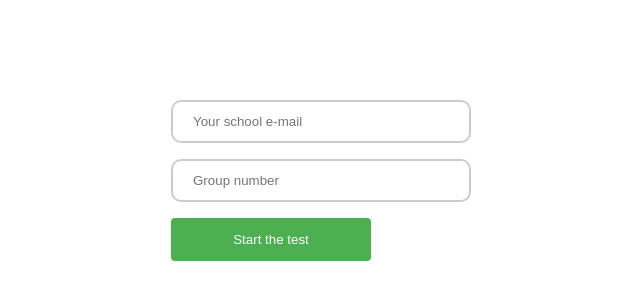
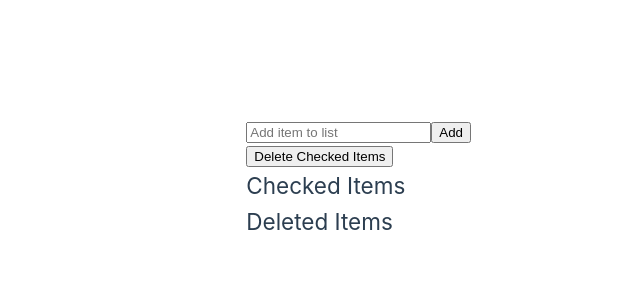
Before and after one commit to skameri/gtxovimushave, a Vue app in the folder haha/: page / in a window 1280 px wide. Shown: the part 220-520 px from the top of the page, without its empty margins (169-809 px from the left). Built offline with nearby package versions, Linux system fonts and the light colour scheme.

Commit message:
Update App.vue

```diff
--- a/haha/src/App.vue
+++ b/haha/src/App.vue
@@ -1,129 +1,53 @@
 <template>
-  <div v-if = "visible" >
-    <form v-bind:style="{ display: none }" >
-      <label>
-        <input placeholder="Your school e-mail"  type="email" v-model="email" class="form-input" />
-      </label>
-      <br />
-      <label>
-        <input placeholder="Group number"  v-model="group" class="form-input" />
-      </label>
-      <br />
-      <button @click="submitForm" class="form-button">Start the test</button>
+  <div>
+    <form @submit.prevent="addItem">
+      <input v-model="newItem" placeholder="Add item to list">
+      <button type="submit">Add</button>
     </form>
+    <ul>
+      <li v-for="item in items" :key="item">
+        <input type="checkbox" v-model="item.checked" @click="checkItem(item)"/>
+        {{ item.text }}
+      </li>
+    </ul>
+    <button @click="deleteCheckedItems">Delete Checked Items</button>
+    <h2>Checked Items</h2>
+    <ul>
+      <li v-for="item in checkedItems" :key="item.text">{{ item.text }}</li>
+    </ul>
+    <h2>Deleted Items</h2>
+    <ul>
+      <li v-for="item in deletedItems" :key="item.text">{{ item.text }}</li>
+    </ul>
   </div>
-
-  <div v-if = !visible class="test-page">
-    <div class="gurami">
-      {{ ragaca }}
-
-    </div>
-    <input v-bind:style="{backgroundColor: color }"  v-for = "a in questions" type="text"  :id=a.question placeholder="Answer here" class="answer-button" :v-model = answer1  @click = showQuestion >
-    <p>Exam for group N:{{ group }}</p>
-    <p>press the input to check the question</p>
-    <button   class="form-button">Submit</button>
-
-
-  </div>
-
-
-
-
-
 </template>
-
 <script>
 export default {
   data() {
     return {
-      email: null,
-      group: null,
-      visible: true,
-      answer1: null,
-      answer2: null,
-      answer3: null,
-      ragaca: null,
-      color: null,
-      questions: [
-        {id: 1,question: "The side of a square is 5 meters,find area", answer: "25"},
-        {id: 2,question: "Which number is larger, -5 or -3", answer: "-3"},
-        {id: 3,question: "What is 85% of 21", answer: "17.85"}
-      ]
+      newItem: '',
+      items: [],
+      checkedItems: [],
+      deletedItems: []
     }
   },
   methods: {
-    submit(){
-
-
+    addItem() {
+      this.items.push({ text: this.newItem, checked: false });
+      this.newItem = '';
     },
-    showQuestion(e){
-      this.ragaca = e.target.id
-
+    checkItem(item) {
+      if (item.checked) {
+        this.checkedItems.push(item);
+      } else {
+        this.checkedItems = this.checkedItems.filter(i => i !== item);
+      }
     },
-    submitForm() {
-      if(this.group!=null && this.email!=null){
-        this.visible = false
-        console.log(this.email)
-
-      }
-      else{
-        alert("Enter your e-mail and group number")
-      }
-
-
+    deleteCheckedItems() {
+      this.deletedItems = [...this.deletedItems, ...this.checkedItems];
+      this.items = this.items.filter(item => !item.checked);
+      this.checkedItems = []
     }
   }
 }
 </script>
-
-<style>
-.form-input {
-  width: 300px;
-  padding: 12px 20px;
-  margin: 8px 0;
-  box-sizing: border-box;
-  border: 2px solid #ccc;
-  border-radius: 10px;
-}
-.answer-button{
-  width: 300px;
-  padding: 12px 20px;
-  margin: 8px 0;
-  box-sizing: border-box;
-  border: 2px solid #ccc;
-  border-radius: 10px;
-  display:block ;
-
-}
-.gurami{
-  font-size: 14px;
-  font-weight: bold;
-  font-family: 'Trebuchet MS', 'Lucida Sans Unicode', 'Lucida Grande', 'Lucida Sans', Arial, sans-serif;
-}
-.password{
-  display: inline;
-  margin: -10px;
-}
-
-.form-button {
-  width: 200px;
-  background-color: #4CAF50;
-  color: white;
-  padding: 14px 20px;
-  margin: 8px 0;
-  border: none;
-  border-radius: 4px;
-  cursor: pointer;
-}
-
-.form-button:hover {
-  background-color: #45a049;
-}
-
-body{
-  display: flex;
-  justify-content: center;
-  align-items: center;
-  background-color: #84D2C5;
-}
-</style>
```
